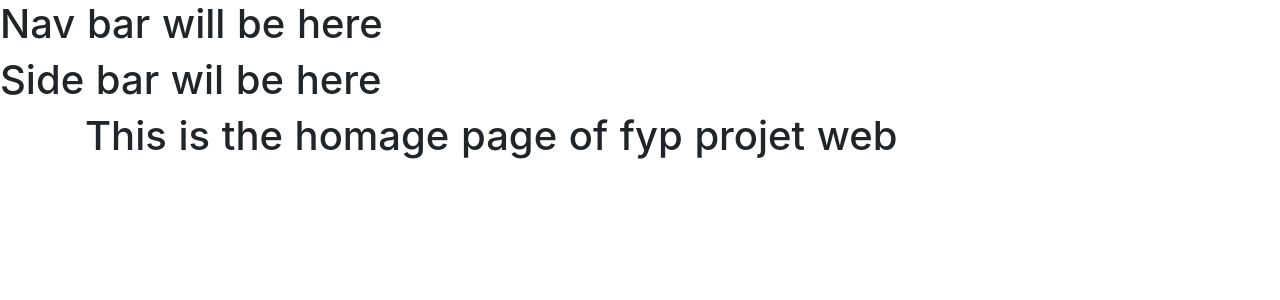
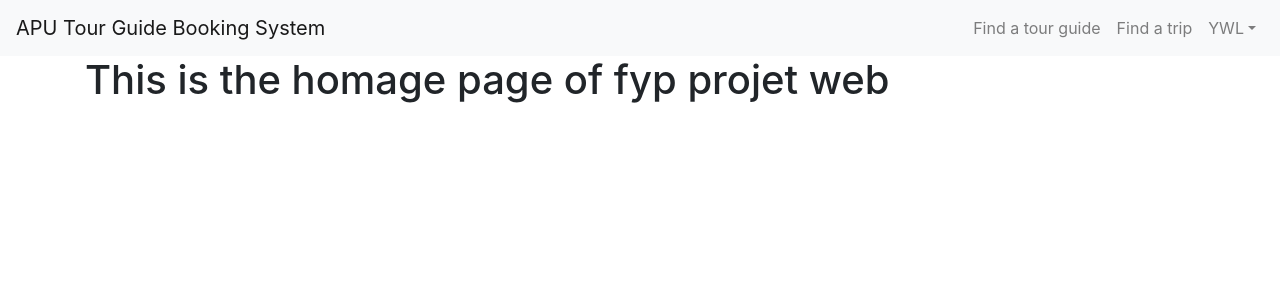
Before and after one commit to YWL3555/ddac-web, a Nuxt app: page /test in a window 1280 px wide. Shown: the top 300 px of the page. Built offline with nearby package versions, Linux system fonts and the light colour scheme.

Commit message:
Create navbar

```diff
--- /dev/null
+++ b/components/Navbar.vue
@@ -0,0 +1,31 @@
+<template>
+  <div>
+  <b-navbar toggleable="lg" type="light" variant="light">
+    <b-navbar-brand href="#">APU Tour Guide Booking System</b-navbar-brand>
+
+    <b-navbar-toggle target="nav-collapse"></b-navbar-toggle>
+
+    <b-collapse id="nav-collapse" is-nav>
+
+
+      <!-- Right aligned nav items -->
+      <b-navbar-nav class="ml-auto">
+
+        <b-navbar-nav>
+          <b-nav-item href="#">Find a tour guide</b-nav-item>
+          <b-nav-item href="#">Find a trip</b-nav-item>
+        </b-navbar-nav>
+
+        <b-nav-item-dropdown text="YWL" right>
+          <b-dropdown-item href="#">Profile</b-dropdown-item>
+          <b-dropdown-item href="#">Sign Out</b-dropdown-item>
+        </b-nav-item-dropdown>
+      </b-navbar-nav>
+    </b-collapse>
+  </b-navbar>
+</div>
+</template>
+
+<style scoped>
+
+</style>
--- a/layouts/default.vue
+++ b/layouts/default.vue
@@ -1,19 +1,20 @@
 <template>
   <div>
-    <h1>Nav bar will be here</h1>
-    <h1>Side bar wil be here</h1>
+    <navbar/>
     <nuxt />
   </div>
 </template>
 
 <script>
+  import Navbar from '~/components/Navbar'
   // import TheHeader from '~/components/Navigation/TheHeader'
   // import TheSidenav from '~/components/Navigation/TheSidenav'
 
   export default {
     components: {
       // TheHeader,
-      // TheSidenav
+      // TheSidenav,
+      Navbar
     },
     data () {
       return {
@@ -21,53 +22,3 @@
     }
   }
 </script>
-
-<style>
-html {
-  font-family: 'Source Sans Pro', -apple-system, BlinkMacSystemFont, 'Segoe UI',
-    Roboto, 'Helvetica Neue', Arial, sans-serif;
-  font-size: 16px;
-  word-spacing: 1px;
-  -ms-text-size-adjust: 100%;
-  -webkit-text-size-adjust: 100%;
-  -moz-osx-font-smoothing: grayscale;
-  -webkit-font-smoothing: antialiased;
-  box-sizing: border-box;
-}
-
-*,
-*:before,
-*:after {
-  box-sizing: border-box;
-  margin: 0;
-}
-
-.button--green {
-  display: inline-block;
-  border-radius: 4px;
-  border: 1px solid #3b8070;
-  color: #3b8070;
-  text-decoration: none;
-  padding: 10px 30px;
-}
-
-.button--green:hover {
-  color: #fff;
-  background-color: #3b8070;
-}
-
-.button--grey {
-  display: inline-block;
-  border-radius: 4px;
-  border: 1px solid #35495e;
-  color: #35495e;
-  text-decoration: none;
-  padding: 10px 30px;
-  margin-left: 15px;
-}
-
-.button--grey:hover {
-  color: #fff;
-  background-color: #35495e;
-}
-</style>
```
Also changed, not shown: assets/README.md (deleted).
